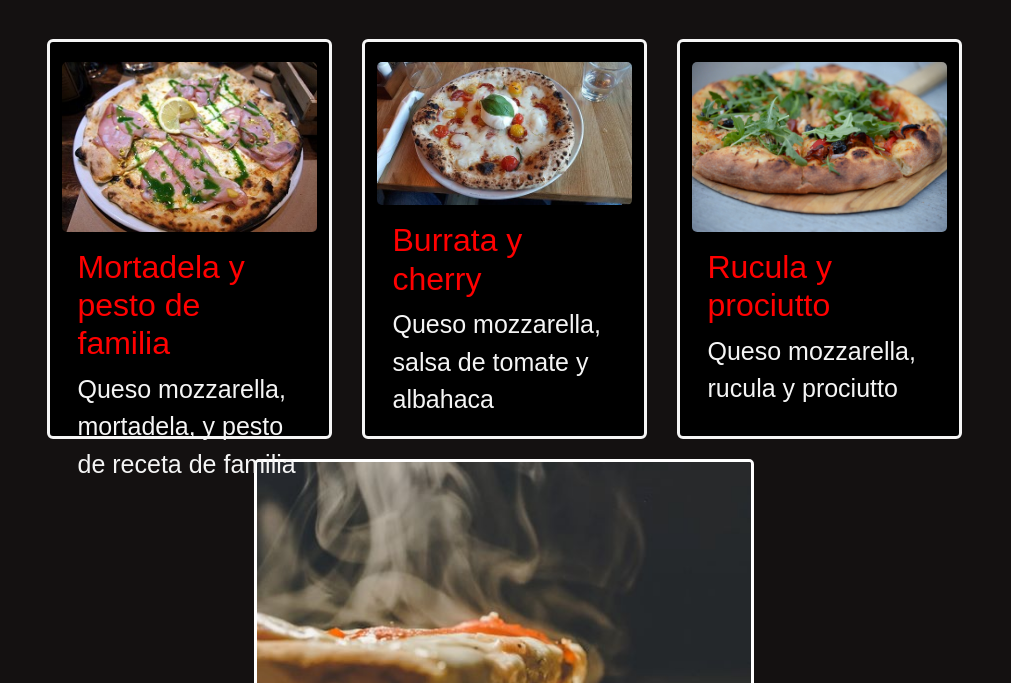
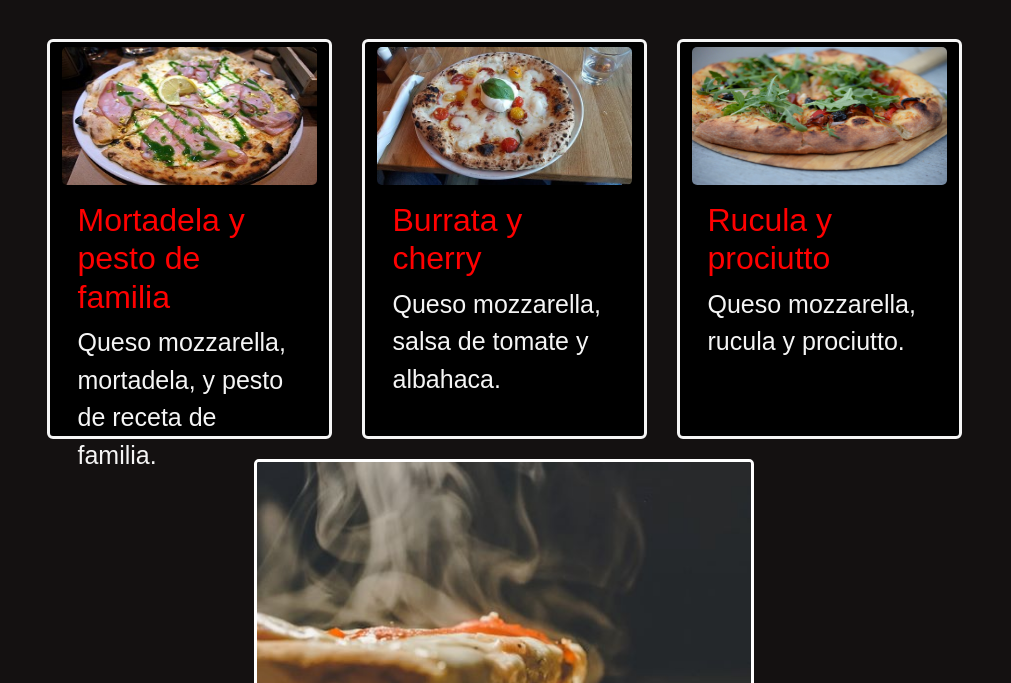
Before and after one commit to LucasPascar/LucasPascar.github.io, a website: page index.html in a window 1280 px wide. Shown: the part 673-1356 px from the top of the page, without its empty margins (136-1147 px from the left). Drawn offline with nearby package versions, Linux system fonts and the light colour scheme; a web font is replaced by a local one.

Commit message:
arreglo de imagenes card index.html

```diff
--- a/index.html
+++ b/index.html
@@ -137,7 +137,7 @@
         <img src="./assets/Comida/pizza4.jpg" class="card-img-top" alt="pizza de mortadela y pesto casero">
         <div class="card-body">
           <h2 class="card-title">Mortadela y pesto de familia</h2>
-          <p class="card-text">Queso mozzarella, mortadela, y pesto de receta de familia
+          <p class="card-text">Queso mozzarella, mortadela, y pesto de receta de familia.
           </p>
         </div>
       </div>
@@ -146,7 +146,7 @@
         <img src="./assets/Comida/pizza1.jpg" class="card-img-top" alt="pizza mozzarella y albahaca">
         <div class="card-body">
           <h2 class="card-title">Burrata y cherry</h2>
-          <p class="card-text">Queso mozzarella, salsa de tomate y albahaca </p>
+          <p class="card-text">Queso mozzarella, salsa de tomate y albahaca. </p>
         </div>
       </div>
       <!-- card 3-->
@@ -154,7 +154,7 @@
         <img src="./assets/Comida/pizzacarta3.jpg" class="card-img-top" alt="pizza mozzarella y jamon">
         <div class="card-body">
           <h2 class="card-title">Rucula y prociutto</h2>
-          <p class="card-text">Queso mozzarella, rucula y prociutto </p>
+          <p class="card-text">Queso mozzarella, rucula y prociutto.</p>
         </div>
       </div>
     </div>
--- a/scss/layout/_index.scss
+++ b/scss/layout/_index.scss
@@ -32,7 +32,6 @@
 
     .card {
         margin: 0px 15px;
-        padding-top: 15px 15px;
         height: 400px;
         font-family: $font-main;
         font-size: 25px;
@@ -56,8 +55,8 @@
         }
 
         img {
-            margin-top: 20px;
-            max-height: 50%;
+            margin-top: 5px;
+            max-height: 35%;
             border-radius: 5px;
         }
 
```
Also changed, not shown: css/style.css. Lines whose indentation alone changed are shown as unchanged.
